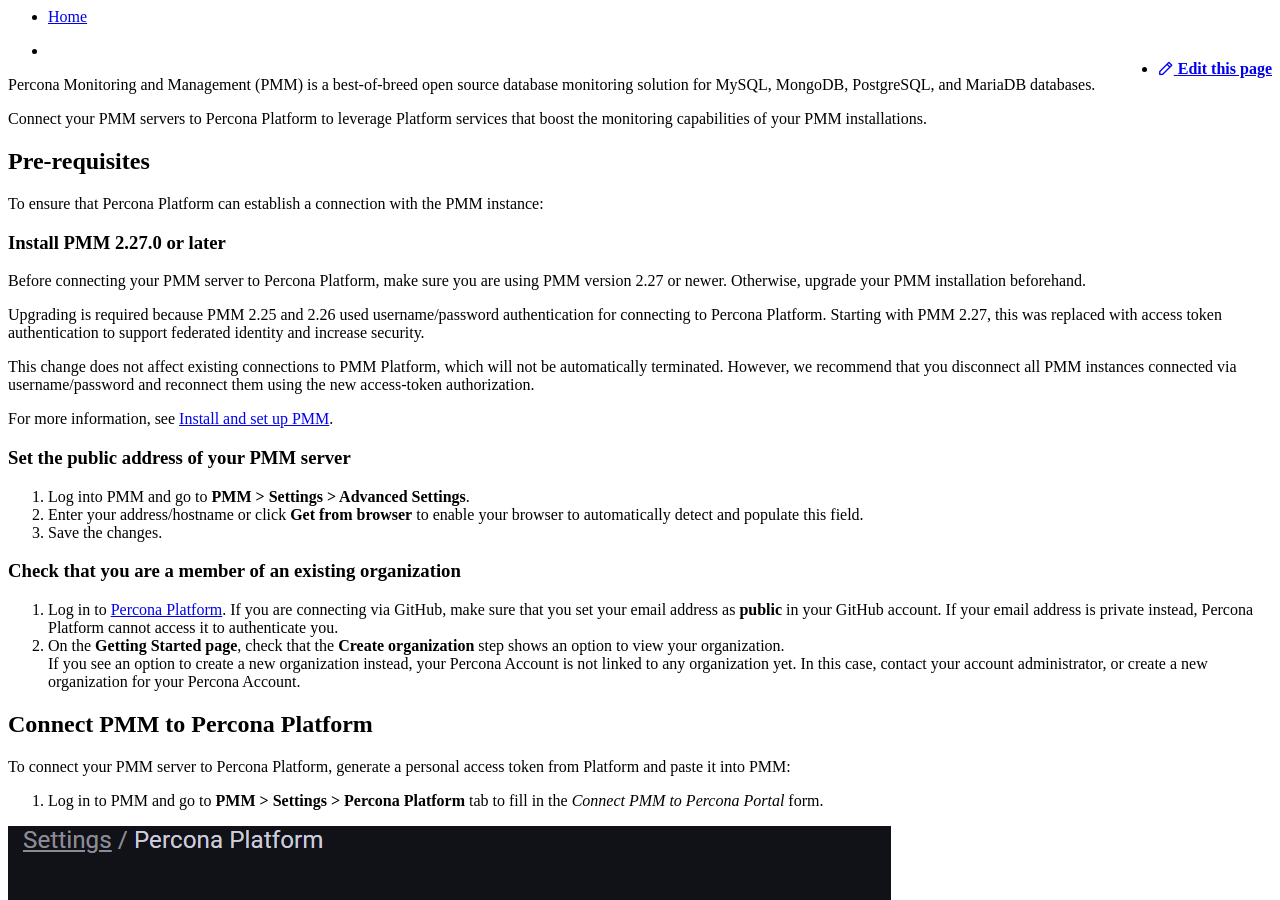
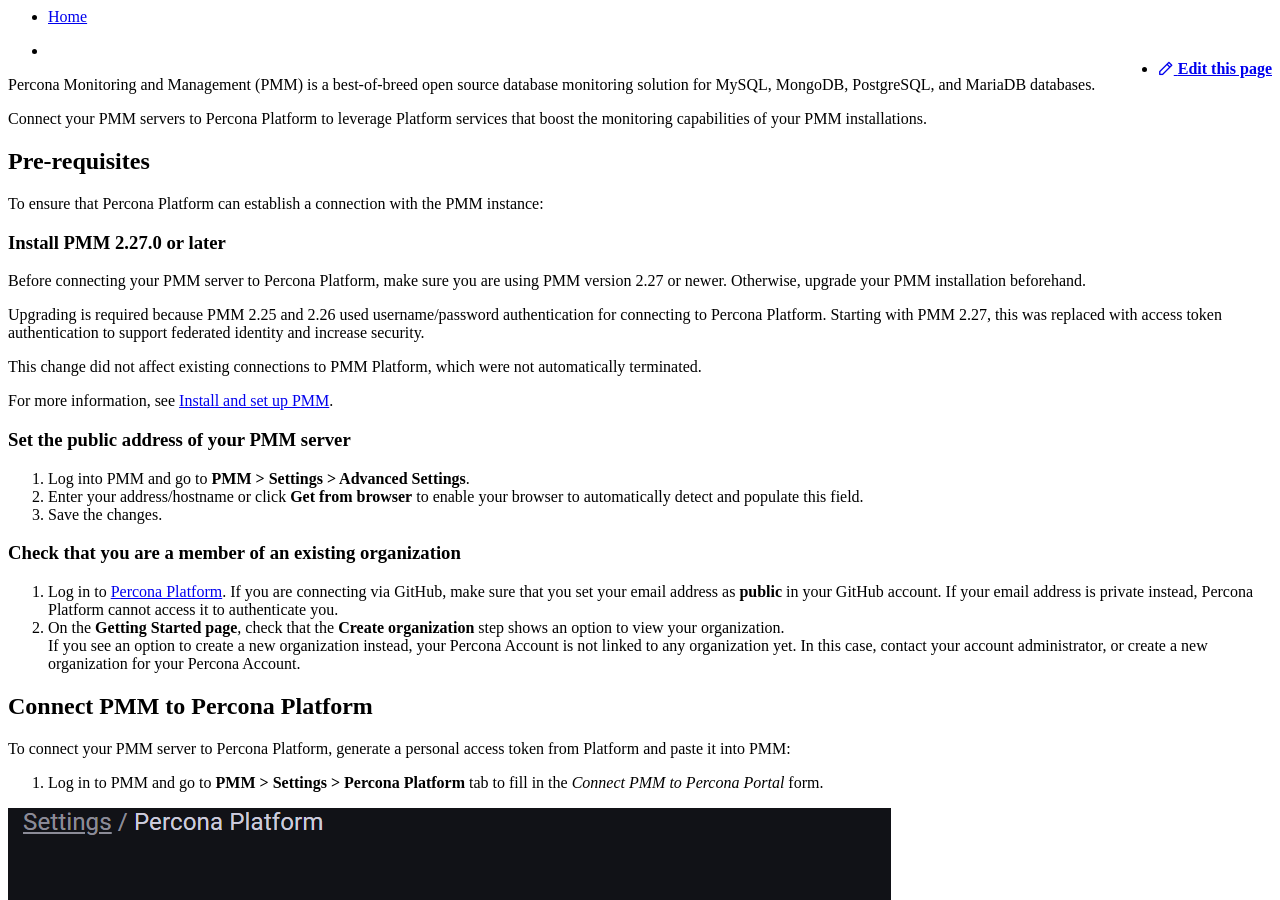
Before and after one commit to percona/portal-doc, an MkDocs documentation site: the page built from docs/connect-pmm.md, in a window 1280 px wide and 900 px high. Built offline with MkDocs 1.6.1 and Material for MkDocs 9.7.7, drawn with Linux system fonts in a browser that asks for light colours; nearby versions of some CDN libraries.

Commit message:
removing connections in install mode

```diff
--- a/docs/connect-pmm.md
+++ b/docs/connect-pmm.md
@@ -10,7 +10,7 @@
 
  Upgrading is required because PMM 2.25 and 2.26 used username/password authentication for connecting to Percona Platform. Starting with PMM 2.27, this was replaced with access token authentication to support federated identity and increase security.
 
- This change does not affect existing connections to PMM Platform, which will not be automatically terminated. However, we recommend that you disconnect all PMM instances connected via username/password and reconnect them using the new access-token authorization.
+ This change did not affect existing connections to PMM Platform, which were not automatically terminated.
 
  For more information, see [Install and set up PMM](https://www.percona.com/doc/percona-monitoring-and-management/2.x/setting-up/index.html).
 
```
